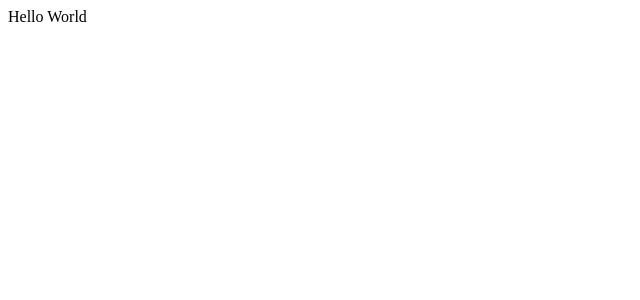
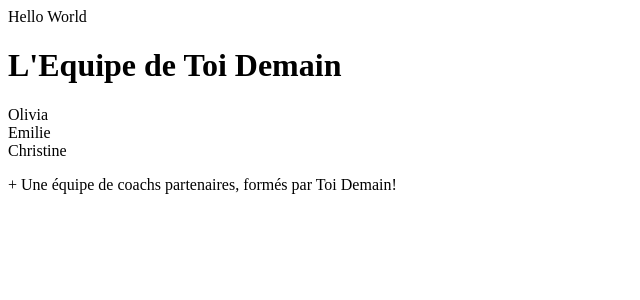
Before and after one commit to WildCodeSchool/lille-0920-js-p3-toidemain, a React (Create React App) app: page / in a window 1280 px wide. Shown: the top 300 px of the page, without its empty margins (0-640 px from the left). Built offline with nearby package versions, Linux system fonts and the light colour scheme.

Commit message:
files and imports created

```diff
--- a/src/App.js
+++ b/src/App.js
@@ -1,7 +1,11 @@
+import React from "react";
+import About from "./pages/about/About";
+
 export default function App() {
   return (
     <div>
       Hello World
+      <About />
     </div>
   );
 }
--- /dev/null
+++ b/src/pages/about/About.jsx
@@ -0,0 +1,18 @@
+import React from "react";
+import {} from "./about.style";
+
+const About = () => {
+  return (
+    <div>
+      <h1>L'Equipe de Toi Demain</h1>
+      <div>
+        <div>Olivia</div>
+        <div>Emilie</div>
+        <div>Christine</div>
+      </div>
+      <p>+ Une équipe de coachs partenaires, formés par Toi Demain!</p>
+    </div>
+  );
+};
+
+export default About;
--- /dev/null
+++ b/src/pages/about/about.style.js
@@ -0,0 +1 @@
+import styled from "styled-components";
```
Also changed, not shown: src/pages/about-us/About-us.jsx (deleted), src/pages/about-us/about-us.style.js (deleted), 1 other file (tests, documents, lock files or other folders).
